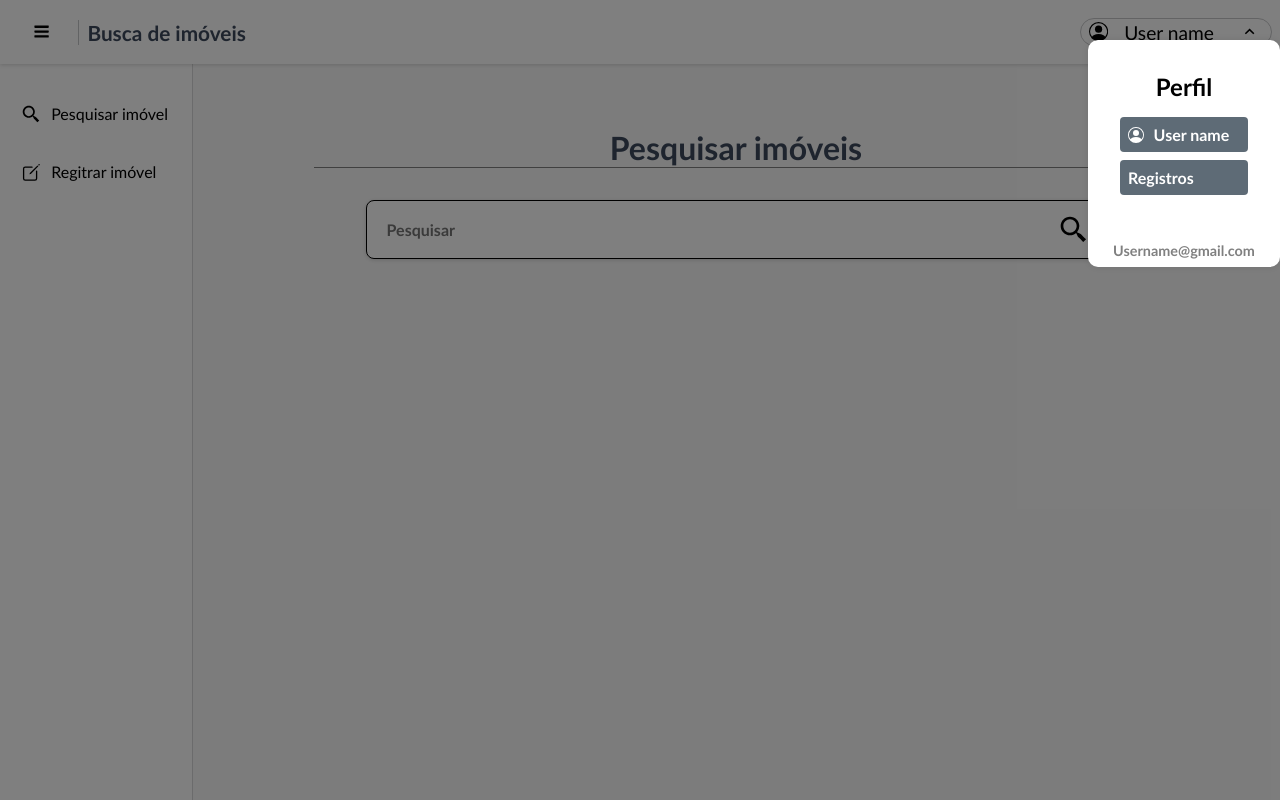
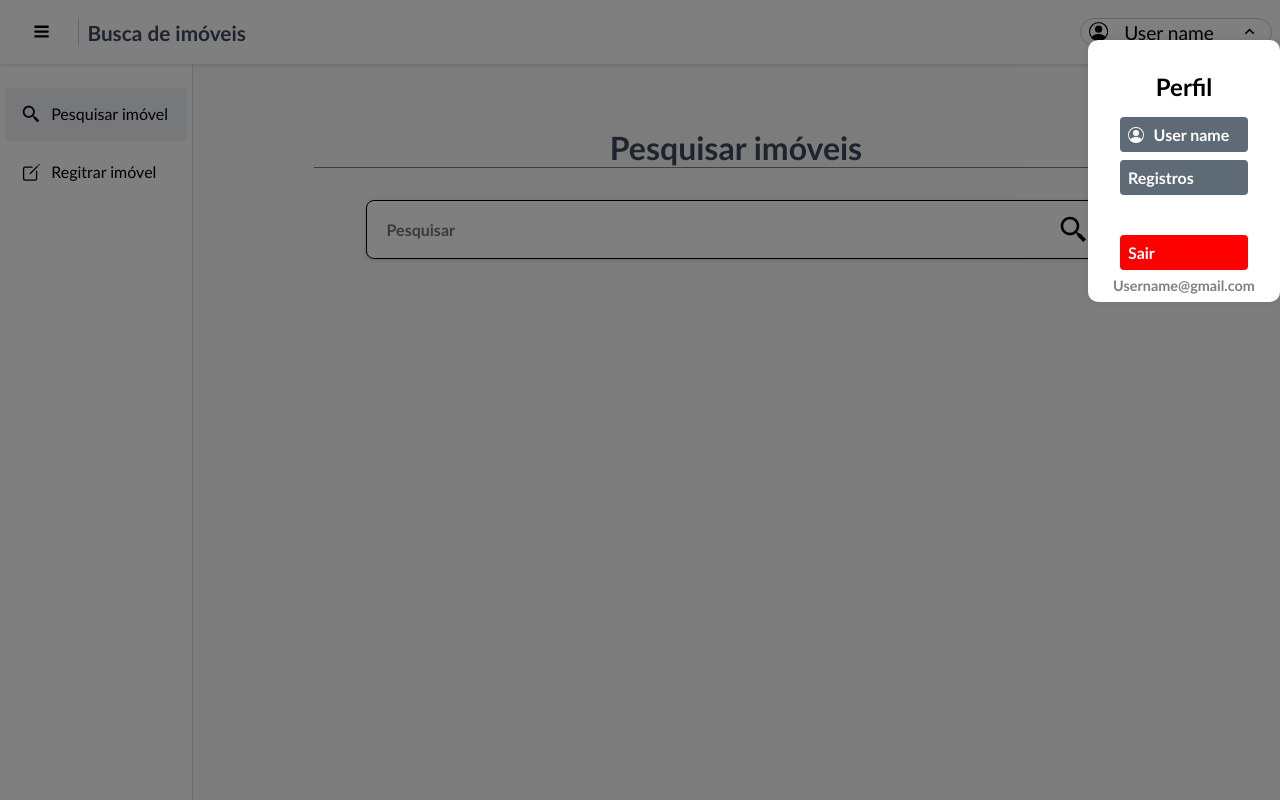
Before and after one commit to Lucky-ta/Search_Properties-CLIENT, a Next.js app: page /search in a window 1280 px wide. Both pictures are taken after a click on the button "User name". Built offline with nearby package versions, Linux system fonts and the light colour scheme; data requests are answered from the project's data file.

Commit message:
Implements selected left bar path function

```diff
--- a/src/components/data/UserProfile/UserProfile.tsx
+++ b/src/components/data/UserProfile/UserProfile.tsx
@@ -45,6 +45,8 @@ export function UserProfile({ user }: IUserProfileProps) {
       setIsLoading(false);
     }
   };
+
+  const handleDeleteUser = () => console.log("Delete account");
   return (
     <S.UserProfile>
       <h1>Meu perfil</h1>
@@ -58,6 +60,9 @@ export function UserProfile({ user }: IUserProfileProps) {
             {renderInputField("password", "password", "Senha")}
           </div>
           <button type="submit">{isLoading ? <Loading /> : "Salvar"}</button>
+          <button type="button" onClick={handleDeleteUser}>
+            Excluir conta
+          </button>
         </Form>
       </div>
     </S.UserProfile>
--- a/src/components/layout/Header/UserModal/UserModal.tsx
+++ b/src/components/layout/Header/UserModal/UserModal.tsx
@@ -35,6 +35,13 @@ export function UserModal({
         <button onClick={() => handleRedirectButton("/register")} type="button">
           Registros
         </button>
+        <button
+          className="exit-button"
+          onClick={() => handleRedirectButton("/signIn")}
+          type="button"
+        >
+          Sair
+        </button>
         <span className="email-span">Username@gmail.com</span>
       </div>
     </S.UserModal>
--- a/src/components/layout/Header/UserModal/style.ts
+++ b/src/components/layout/Header/UserModal/style.ts
@@ -53,12 +53,17 @@ export const UserModal = styled(ReactModal)`
     &:active {
       transform: translateY(2px);
     }
+
+    &.exit-button {
+      background-color: red;
+      margin: 0;
+      margin-top: 2rem;
+    }
   }
 
   div {
     display: flex;
     flex-direction: column;
-    padding-bottom: 2rem;
     align-items: center;
   }
 
--- a/src/components/layout/Left-bar/Button/Button.tsx
+++ b/src/components/layout/Left-bar/Button/Button.tsx
@@ -4,9 +4,9 @@ import { IButtonProps } from "./interface";
 
 import * as S from "./style";
 
-export function Button({ content, icon, onClick }: IButtonProps) {
+export function Button({ content, icon, isSelected, onClick }: IButtonProps) {
   return (
-    <S.Button onClick={onClick}>
+    <S.Button isSelected={isSelected} onClick={onClick}>
       {icon}
       <span>{content}</span>
     </S.Button>
--- a/src/components/layout/Left-bar/Button/interface.ts
+++ b/src/components/layout/Left-bar/Button/interface.ts
@@ -1,4 +1,6 @@
 export interface IButtonProps {
     content: string;
     icon: React.ReactElement;
+    onClick: () => void;
+    isSelected: boolean;
 };
--- a/src/components/layout/Left-bar/Button/style.ts
+++ b/src/components/layout/Left-bar/Button/style.ts
@@ -2,7 +2,11 @@ import styled from "styled-components";
 
 const BACK_GROUND_LIGHTGRAY = "#eff1f4";
 
-export const Button = styled.button`
+interface IButtonProps {
+  isSelected: boolean;
+}
+
+export const Button = styled.button<IButtonProps>`
   gap: 0.6rem;
   padding: 1rem;
   border-radius: 4px;
@@ -16,6 +20,8 @@ export const Button = styled.button`
     font-size: 1.3rem;
   }
 
+  background-color: ${props => props.isSelected && BACK_GROUND_LIGHTGRAY};
+
   &:hover {
     background-color: ${BACK_GROUND_LIGHTGRAY};
   }
--- a/src/components/layout/Left-bar/LeftBar.tsx
+++ b/src/components/layout/Left-bar/LeftBar.tsx
@@ -3,24 +3,32 @@
 import { useRouter } from "next/navigation";
 
 import { BiSearchAlt2, IoCreateOutline } from "public/react-icons";
+import { useEffect, useState } from "react";
 
 import { Button } from "./Button";
 
 import * as S from "./style";
 
 export function LeftBar() {
+  const [selectedPath, setSelectedPath] = useState("");
   const router = useRouter();
 
   const handleRedirectPath = (path: string) => router.push(path);
 
+  useEffect(() => {
+    setSelectedPath(window.location.pathname);
+  }, [router]);
+
   return (
     <S.LeftBar>
       <Button
+        isSelected={selectedPath === "/search"}
         content="Pesquisar imóvel"
         icon={<BiSearchAlt2 />}
         onClick={() => handleRedirectPath("/search")}
       />
       <Button
+        isSelected={selectedPath === "/register"}
         content="Regitrar imóvel"
         icon={<IoCreateOutline />}
         onClick={() => handleRedirectPath("/register")}
```
Also changed, not shown: src/components/data/UserProfile/style.ts (+16 -1 lines).
